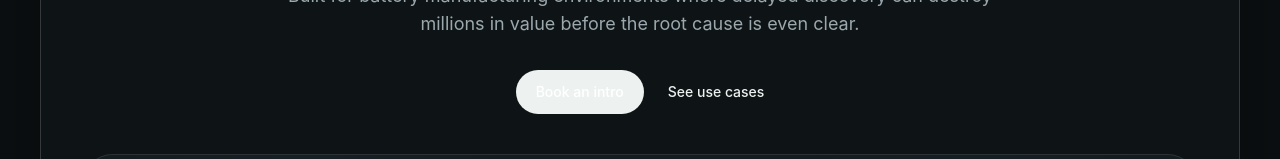
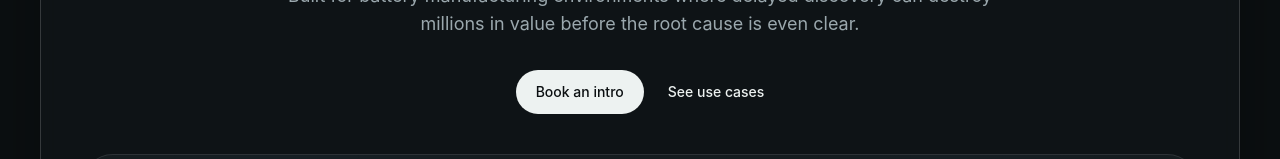
Before and after one commit to hongruibo/lychee-website, a Next.js app: page / in a window 1280 px wide. Shown: the part 793-952 px from the top of the page. Built offline with nearby package versions, Linux system fonts and the light colour scheme.

Commit message:
Fix hero CTA contrast

```diff
--- a/components/hero-section.tsx
+++ b/components/hero-section.tsx
@@ -24,7 +24,7 @@ export function HeroSection() {
               href={calendlyUrl}
               target="_blank"
               rel="noreferrer"
-              className="inline-flex items-center rounded-full bg-[color:var(--ink)] px-5 py-3 text-sm font-medium text-white transition-transform duration-200 hover:-translate-y-0.5"
+              className="inline-flex items-center rounded-full bg-[color:var(--ink)] px-5 py-3 text-sm font-medium text-[color:var(--canvas)] transition-transform duration-200 hover:-translate-y-0.5"
             >
               Book an intro
             </a>
```
